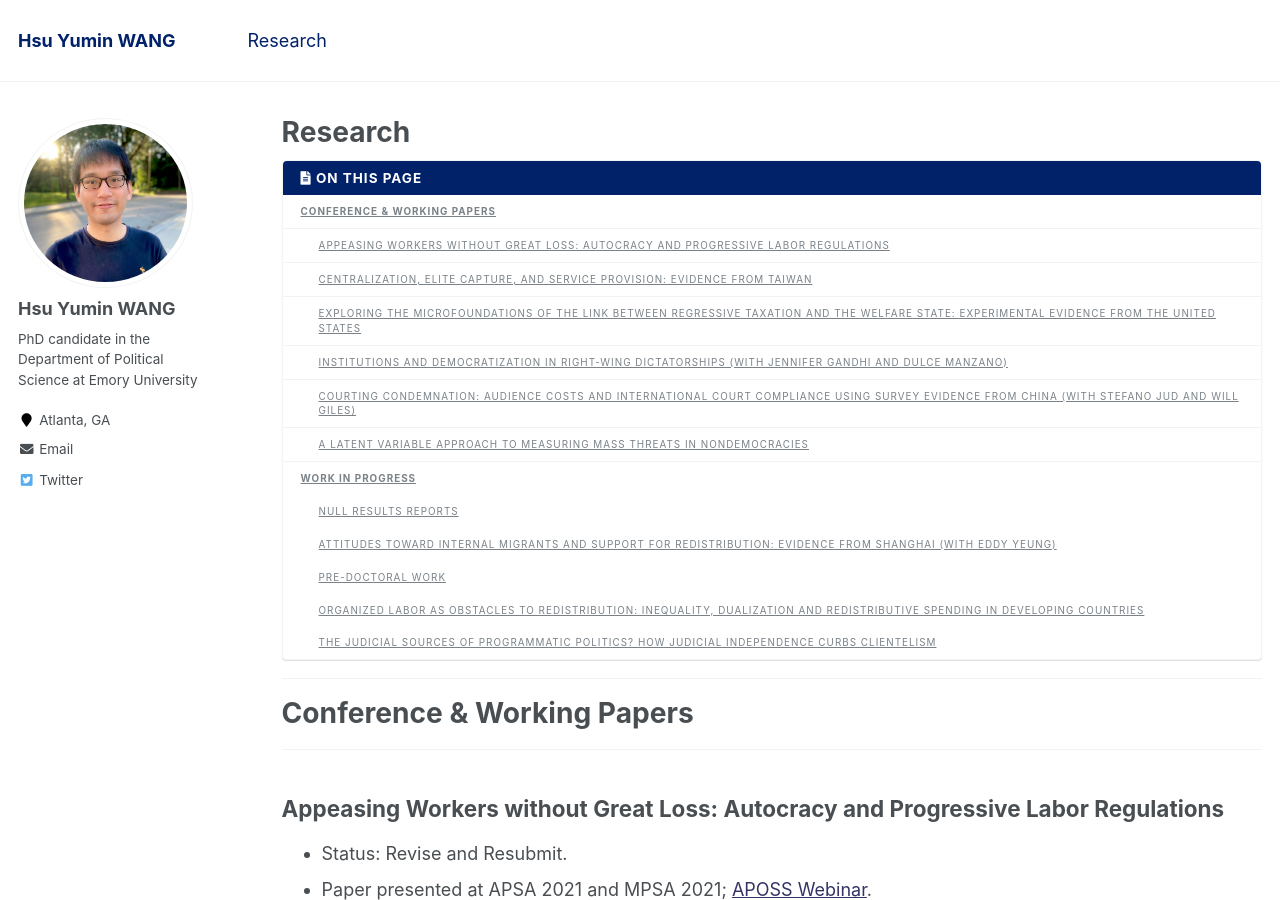
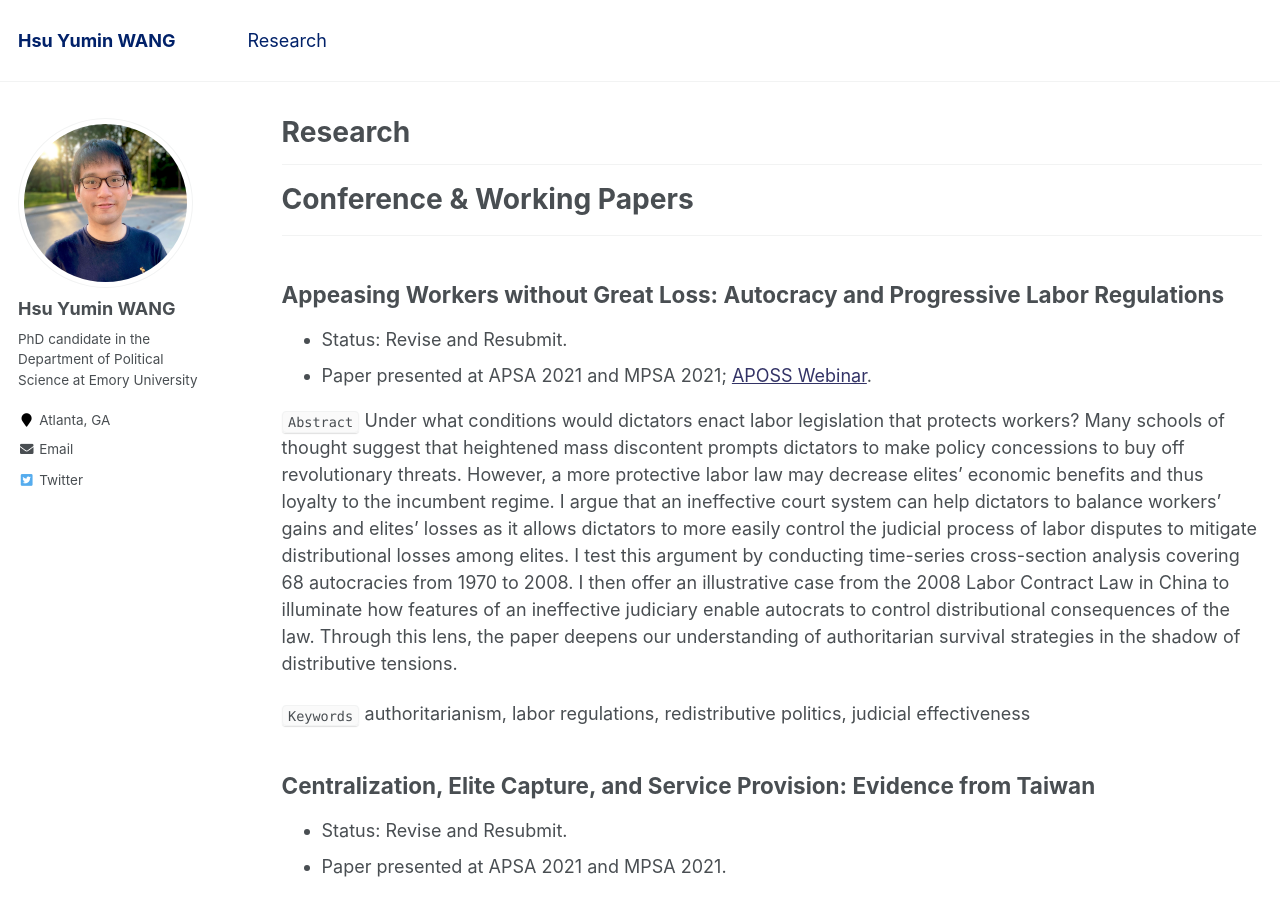
Before and after one commit to hsuyumin/hsuyumin.github.io, a Jekyll site: the page built from _pages/publications.md, in a window 1280 px wide and 900 px high. Built offline with Jekyll 4.4.1, drawn with Linux system fonts in a browser that asks for light colours.

Commit message:
Update publications.md

```diff
--- a/_pages/publications.md
+++ b/_pages/publications.md
@@ -3,12 +3,10 @@ layout: archive
 title: "Research"
 permalink: /research/
 author_profile: true
+toc: true
 redirect_from:
   - /publications
 ---
-
-
-{% include toc %}
 
 
 ------
```
